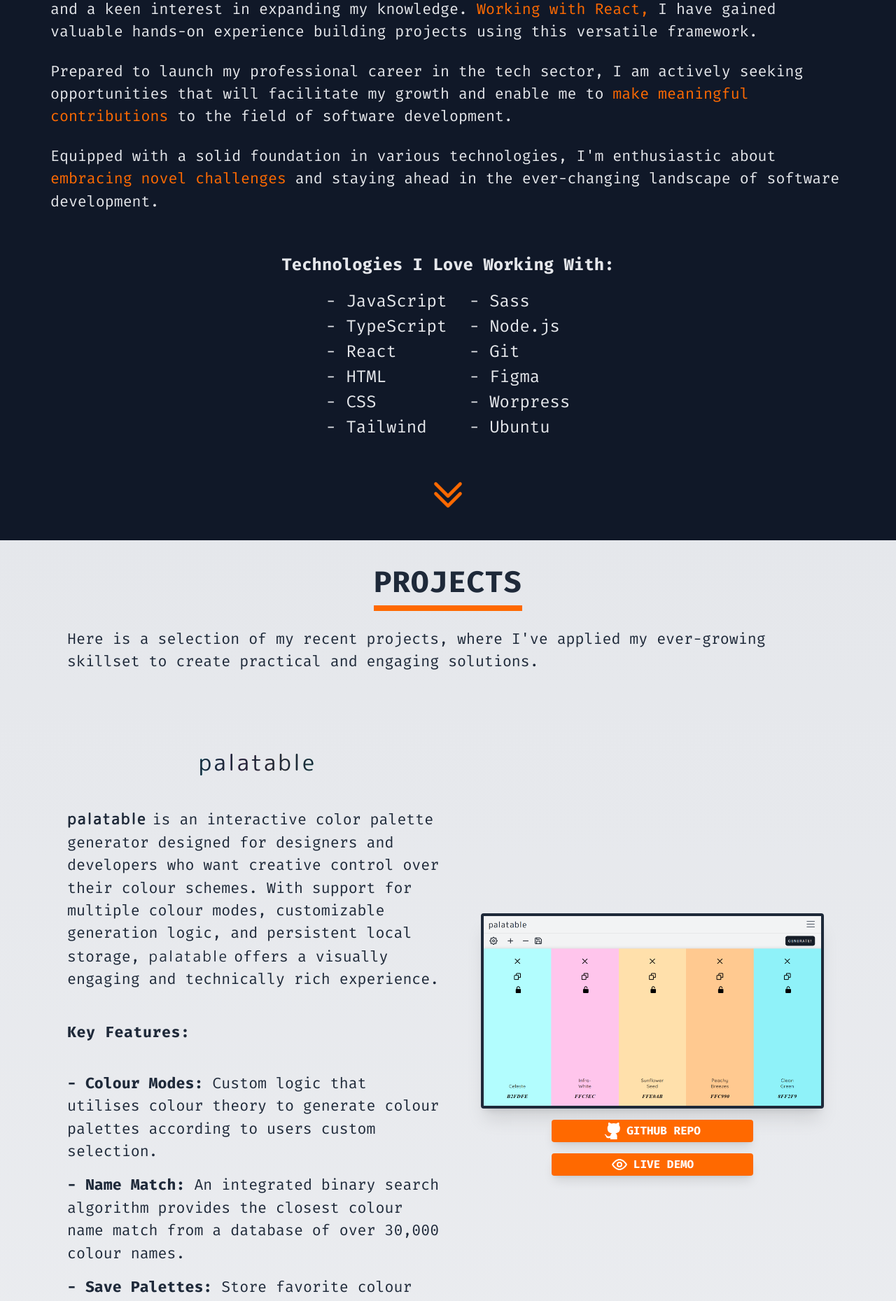
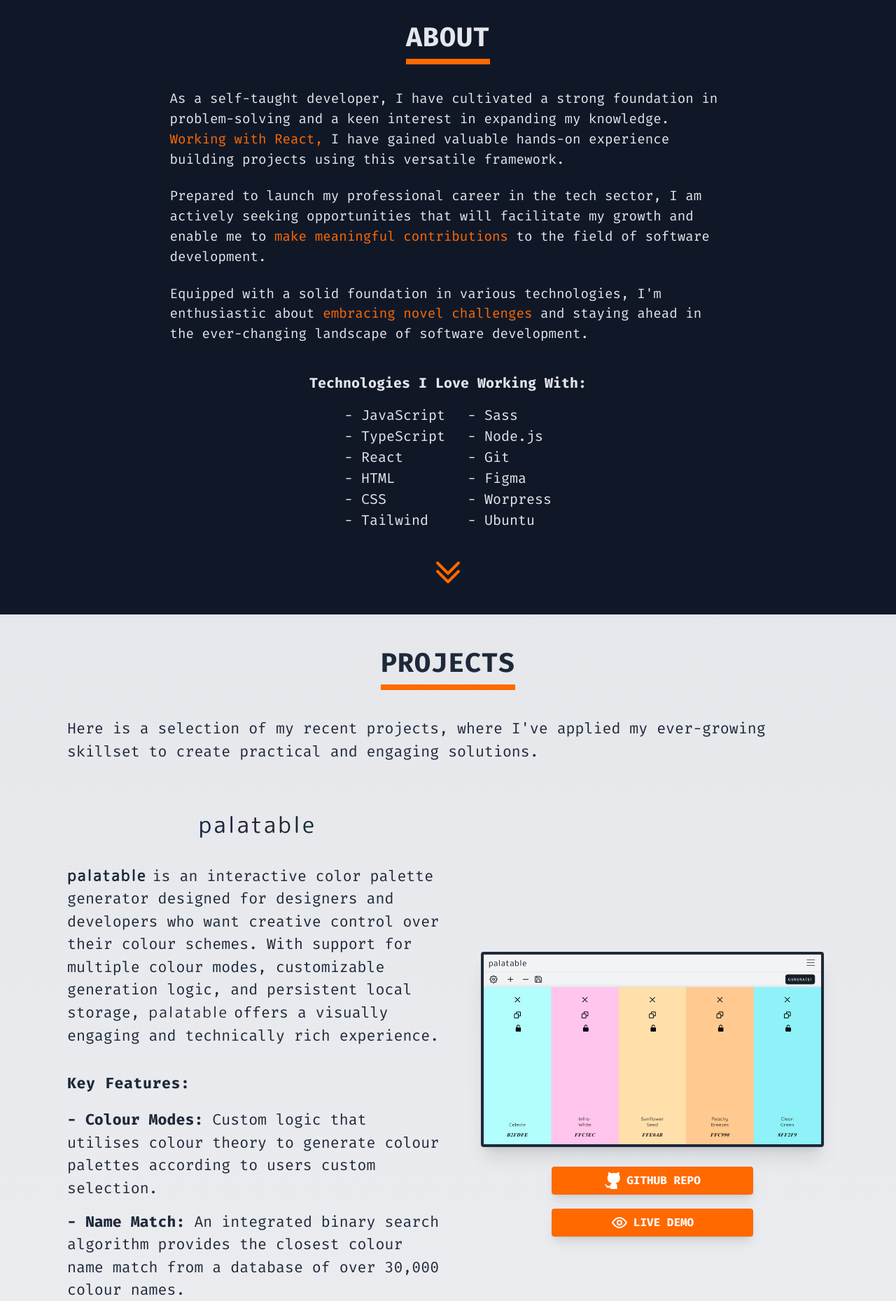
Before and after one commit to maxkatilius/mk-portfolio, a React (Vite) app: page / in a window 1280 px wide. Shown: the part 820-2679 px from the top of the page at 70% size. Built offline with nearby package versions, Linux system fonts and the light colour scheme.

Commit message:
design tweaks

```diff
--- a/src/App.tsx
+++ b/src/App.tsx
@@ -6,7 +6,7 @@ import Home from './pages/Home'
 function App() {
 
   return (
-    <div className='min-h-dvh min-w-dvw flex flex-col bg-white font-[Fira_Mono]'>
+    <div className='min-h-svh min-w-svw flex flex-col bg-white font-[Fira_Mono]'>
       <Header />
       <Home />
       <Footer />
--- a/src/assets/svgFunctions/Down.tsx
+++ b/src/assets/svgFunctions/Down.tsx
@@ -10,7 +10,7 @@ const Down = ({ color }: Props) => {
             stroke="currentColor"
             strokeWidth="2"
             viewBox="0 0 24 24"
-            className={`h-6 w-6 sm:h-8 sm:w-8 md:h-9 md:w-9 lg:h-10 lg:w-10 xl:h-14 xl:w-14 cursor-pointer animate-bounce ${color}`}
+            className={`h-6 w-6 sm:h-8 sm:w-8 md:h-9 md:w-9 lg:h-10 lg:w-10 xl:h-12 xl:w-12 2xl:h-16 2xl:w-16 cursor-pointer animate-bounce ${color}`}
         >
             <path
                 strokeLinecap="round"
--- a/src/components/About.tsx
+++ b/src/components/About.tsx
@@ -6,16 +6,16 @@ const About = () => {
             id="about"
             className="
                 sm:relative p-8 sm:px-14 lg:px-18
-                min-h-[calc(100vh-5rem)] sm:h-full flex flex-col justify-between gap-12 sm:gap-14 lg:gap-18 xl:gap-14
+                min-h-[calc(100vh-5rem)] flex flex-col justify-between gap-12 sm:gap-14 lg:gap-18 xl:gap-10 2xl:gap-12
                 bg-gray-900 text-gray-200
                 scroll-mt-[5rem]
         ">
-            <h2 className="mb-2 mx-auto lg:mt-2">
-                <span className="border-b-8 border-orange-500 pb-2 text-center text-2xl md:text-[2rem] xl:text-[2.65rem] font-semibold tracking-wide">
+            <h2 className="mb-2 mx-auto lg:mt-2 xl:mt-4">
+                <span className="border-b-8 border-orange-500 pb-2 text-center text-2xl md:text-[2rem] xl:text-[2.4rem] font-semibold tracking-wide">
                     ABOUT
                 </span>
             </h2>
-            <div className="flex flex-col items-center gap-6 text-[0.95rem] sm:text-[1.05rem] md:text-[1.1rem] lg:text-[1.2rem] xl:text-[1.35rem]">
+            <div className="flex flex-col items-center gap-6 text-[0.95rem] sm:text-[1.05rem] md:text-[1.1rem] lg:text-[1.2rem] xl:text-[1.2rem] xl:max-w-[70%] xl:m-auto">
                 <p>
                     As a self-taught developer, I have cultivated a strong
                     foundation in problem-solving and a keen interest in
@@ -43,7 +43,7 @@ const About = () => {
                     development.
                 </p>
             </div>
-            <div className="flex flex-col md:items-center gap-4 sm:text-[1.1rem] md:text-[1.2rem] lg:text-[1.25rem] xl:text-[1.5rem]">
+            <div className="flex flex-col md:items-center gap-4 sm:text-[1.1rem] md:text-[1.2rem] lg:text-[1.25rem] xl:text-[1.25rem]">
                 <h3 className="font-semibold">
                     Technologies I Love Working With:
                 </h3>
--- a/src/components/Footer.tsx
+++ b/src/components/Footer.tsx
@@ -7,8 +7,8 @@ const Footer = () => {
       className="
         flex items-center justify-center gap-[0.5rem]
         p-[1.6em] 2xl:p-[1.3em]
-        text-[0.8rem] sm:text-[1.2rem] lg:text-[1.4rem] 2xl:text-[1.5rem] tracking-wide text-center dark:text-white
-      dark:bg-gray-900"
+        text-[0.8rem] sm:text-[1.2rem] lg:text-[1.4rem] 2xl:text-[1.5rem] tracking-wide text-center text-white
+      bg-gray-900"
     >
       <p>
         max.katilius@gmail.com
--- a/src/components/Hero.tsx
+++ b/src/components/Hero.tsx
@@ -6,7 +6,7 @@ const Hero = () => {
         <section
             id="hero"
             className="
-                min-h-[calc(100vh-5rem)] sm:min-h-full
+                min-h-[calc(100vh-5rem)]
                 sm:relative flex flex-col sm:flex-row sm:justify-between items-center sm:items-stretch xl:gap-8
                 pt-8 pb-4 px-10 sm:pb-14 md:px-14 xl:px-20
         ">
--- a/src/components/Projects.tsx
+++ b/src/components/Projects.tsx
@@ -1,9 +1,8 @@
 import Eye from "../assets/svgFunctions/Eye"
 import GitHub from "../assets/svgFunctions/GitHub"
 import Palatable from "../assets/palatable.png"
+import Crocodile from "../assets/crocodile.png"
 import Clockwise from "../assets/clockwise.png"
-import Crocodile from "../assets/crocodile.png"
-
 
 const Projects = () => {
 
@@ -16,10 +15,10 @@ const Projects = () => {
                 bg-gradient-to-b from-gray-200 to-gray-100 text-gray-800
                 scroll-mt-[5rem]
         ">
-            <div className="flex flex-col items-center gap-4 xl:gap-24">
-                <div className="flex flex-col gap-7 mb-2">
-                    <h2 className="mb-2 2xl:mb-4 mx-auto lg:mt-2">
-                        <span className="border-b-8 border-orange-500 pb-2 text-center text-2xl md:text-[2rem] xl:text-[2.65rem] font-semibold tracking-wide">
+            <div className="flex flex-col items-center gap-4 xl:gap-16">
+                <div className="flex flex-col gap-7">
+                    <h2 className="mb-2 xl:mb-6 mx-auto lg:mt-2 xl:mt-5">
+                        <span className="border-b-8 border-orange-500 pb-2 text-center text-2xl md:text-[2rem] xl:text-[2.4rem] font-semibold tracking-wide">
                             PROJECTS
                         </span>
                     </h2>
@@ -30,7 +29,7 @@ const Projects = () => {
                     </p>
                 </div>
                 <div className="flex items-start justify-center gap-10">
-                    <div className="flex flex-col gap-4 xl:gap-10 xl:w-1/2 md:text-[1.2rem] lg:text-[1.2rem] xl:text-[1.35rem]">
+                    <div className="flex flex-col gap-4 xl:gap-8 xl:w-1/2 md:text-[1.2rem] lg:text-[1.2rem] xl:text-[1.35rem]">
                         <h3 className="text-center font-bold text-[1.5rem] md:text-[1.8rem] lg:text-[1.9rem] xl:text-[2rem]">
                         <a
                             href="https://palatable.netlify.app/"
@@ -38,10 +37,10 @@ const Projects = () => {
                             target="_blank"
                             className="relative group inline-block font-['M_PLUS_Rounded_1c'] font-[400] tracking-widest transition-colors duration-300"
                         >
-                            <span className="relative z-10 bg-[linear-gradient(to_right,_#00C8D8,_#ED5FC2,_#EFAD72,_#44EAC9)] bg-clip-text hover:text-transparent transition-all duration-500 ease-in-out">
+                            <span className="relative z-10 bg-[linear-gradient(to_right,_#257DD0,_#ED5FC2,_#EFAD72,_#22C3A3)] bg-clip-text hover:text-transparent transition-all duration-500 ease-in-out">
                                 palatable
                             </span>
-                            <span className="absolute -bottom-1 left-0 h-1 w-0 bg-[linear-gradient(to_right,_#00C8D8,_#ED5FC2,_#EFAD72,_#44EAC9)] transition-all duration-700 ease-in-out group-hover:w-full"></span>
+                            <span className="absolute -bottom-1 left-0 h-1 w-0 bg-[linear-gradient(to_right,_#257DD0,_#ED5FC2,_#EFAD72,_#22C3A3)] transition-all duration-700 ease-in-out group-hover:w-full"></span>
                         </a>
                         </h3>
                         <div className="group overflow-hidden rounded border-4 xl:hidden">
@@ -53,7 +52,7 @@ const Projects = () => {
                                 <img
                                     src={Palatable}
                                     alt=""
-                                    className="transition-all duration-1000 ease-in-out group-hover:scale-125"
+                                    className="transition-all duration-1000 ease-in-out group-hover:scale-110"
                                 />
                             </a>
                         </div>
@@ -63,7 +62,7 @@ const Projects = () => {
                             target="_blank"
                             className="xl:hidden"
                         >
-                            <div className="flex items-center justify-center gap-2 px-2 py-1 bg-orange-500 font-bold text-white rounded shadow-lg hover:bg-orange-400">
+                            <div className="flex items-center justify-center gap-2 px-2 py-2 bg-orange-500 font-bold text-white rounded shadow-lg hover:bg-orange-400">
                                 <GitHub className="h-6 w-6" />
                                 <p>GITHUB REPO</p>
                             </div>
@@ -74,7 +73,7 @@ const Projects = () => {
                             target="_blank"
                             className="xl:hidden"
                         >
-                            <div className="flex items-center justify-center gap-2 px-2 py-1 bg-orange-500 font-bold text-white rounded shadow-lg hover:bg-orange-400">
+                            <div className="flex items-center justify-center gap-2 px-2 py-2 bg-orange-500 font-bold text-white rounded shadow-lg hover:bg-orange-400">
                                 <Eye className="h-6 w-6" />
                                 <p>LIVE DEMO</p>
                             </div>
@@ -87,7 +86,7 @@ const Projects = () => {
                             and persistent local storage, <span className="font-['M_PLUS_Rounded_1c'] tracking-widest">palatable </span>
                             offers a visually engaging and technically rich experience.
                         </p>
-                        <p className="mt-1">
+                        <p className="mt-1 xl:-mb-3">
                             <span className="tracking-wide font-semibold">Key Features:</span>
                         </p>
                         <ul className="flex flex-col gap-4">
@@ -115,7 +114,7 @@ const Projects = () => {
                         </ul>
                         <hr className="mt-2 lg:mt-4 border-4 border-orange-500 text-orange-500 xl:hidden" />
                     </div>
-                    <div className="hidden w-[45%] xl:flex flex-col items-center gap-4 m-auto">
+                    <div className="hidden w-[45%] xl:flex flex-col items-center gap-5 m-auto">
                         <div className="group overflow-hidden rounded border-4 shadow-xl">
                             <a
                                 href="https://palatable.netlify.app/"
@@ -125,7 +124,7 @@ const Projects = () => {
                                 <img
                                     src={Palatable}
                                     alt=""
-                                    className="transition-all duration-1000 ease-in-out group-hover:scale-125"
+                                    className="transition-all duration-1000 ease-in-out group-hover:scale-110"
                                 />
                             </a>
                         </div>
@@ -135,7 +134,7 @@ const Projects = () => {
                             target="_blank"
                             className="w-72"
                         >
-                            <div className="flex items-center justify-center gap-2 px-2 py-1 bg-orange-500 font-bold text-white rounded shadow-lg hover:bg-orange-400">
+                            <div className="flex items-center justify-center gap-2 px-2 py-2 mt-2 bg-orange-500 font-bold text-white rounded shadow-lg hover:bg-orange-400">
                                 <GitHub className="h-6 w-6" />
                                 <p>GITHUB REPO</p>
                             </div>
@@ -146,16 +145,16 @@ const Projects = () => {
                             target="_blank"
                             className="w-72"
                         >
-                            <div className="flex items-center justify-center gap-2 px-2 py-1 bg-orange-500 font-bold text-white rounded shadow-lg hover:bg-orange-400">
+                            <div className="flex items-center justify-center gap-2 px-2 py-2 bg-orange-500 font-bold text-white rounded shadow-lg hover:bg-orange-400">
                                 <Eye className="h-6 w-6" />
                                 <p>LIVE DEMO</p>
                             </div>
                         </a>
                     </div>
                 </div>
-                <hr className="hidden xl:block w-full border-4 border-orange-500" />
+                <hr className="hidden xl:block w-full border-4 border-orange-500 -mb-4" />
                 <div className="flex items-start justify-center gap-10">
-                    <div className="flex flex-col gap-4 xl:w-1/2 xl:gap-10 md:text-[1.2rem] lg:text-[1.2rem] xl:text-[1.35rem]">
+                    <div className="flex flex-col gap-4 xl:w-1/2 xl:gap-8 md:text-[1.2rem] lg:text-[1.2rem] xl:text-[1.35rem]">
                         <h3 className="text-center font-bold text-[1.5rem] md:text-[1.8rem] lg:text-[1.9rem] xl:text-[2rem] py-1">
                         <a
                                 href="https://clockwise-mk.netlify.app/"
@@ -178,7 +177,7 @@ const Projects = () => {
                                 <img
                                     src={Clockwise}
                                     alt=""
-                                    className="transition-all duration-1000 ease-in-out group-hover:scale-125"
+                                    className="transition-all duration-1000 ease-in-out group-hover:scale-110"
                                 />
                             </a>
                         </div>
@@ -188,7 +187,7 @@ const Projects = () => {
                             target="_blank"
                             className="xl:hidden"
                         >
-                            <div className="flex items-center justify-center gap-2 px-2 py-1 bg-orange-500 font-bold text-white rounded shadow-lg hover:bg-orange-400">
+                            <div className="flex items-center justify-center gap-2 px-2 py-2 bg-orange-500 font-bold text-white rounded shadow-lg hover:bg-orange-400">
                                 <GitHub className="h-6 w-6" />
                                 <p>GITHUB REPO</p>
                             </div>
@@ -199,7 +198,7 @@ const Projects = () => {
                             target="_blank"
                             className="xl:hidden"
                         >
-                            <div className="flex items-center justify-center gap-2 px-2 py-1 bg-orange-500 font-bold text-white rounded shadow-lg hover:bg-orange-400">
+                            <div className="flex items-center justify-center gap-2 px-2 py-2 bg-orange-500 font-bold text-white rounded shadow-lg hover:bg-orange-400">
                                 <Eye className="h-6 w-6" />
                                 <p>LIVE DEMO</p>
                             </div>
@@ -214,7 +213,7 @@ const Projects = () => {
                             provides a streamlined solution for managing time across time
                             zones — anytime, anywhere.
                         </p>
-                        <p className="mt-1">
+                        <p className="mt-1 xl:-mb-3">
                             <span className="tracking-wide font-semibold">Key Features:</span>
                         </p>
                         <ul className="flex flex-col gap-4">
@@ -237,7 +236,7 @@ const Projects = () => {
                         </ul>
                         <hr className="mt-2 lg:mt-4 border-4 border-orange-500 text-orange-500 xl:hidden" />
                     </div>
-                    <div className="hidden w-[45%] xl:flex flex-col items-center gap-4 m-auto">
+                    <div className="hidden w-[45%] xl:flex flex-col items-center gap-5 m-auto">
                         <div className="group overflow-hidden rounded border-4 shadow-xl">
                             <a
                                 href="https://clockwise-mk.netlify.app/"
@@ -247,7 +246,7 @@ const Projects = () => {
                                 <img
                                     src={Clockwise}
                                     alt=""
-                                    className="transition-all duration-1000 ease-in-out group-hover:scale-125"
+                                    className="transition-all duration-1000 ease-in-out group-hover:scale-110"
                                 />
                             </a>
                         </div>
@@ -257,7 +256,7 @@ const Projects = () => {
                             target="_blank"
                             className="w-72"
                         >
-                            <div className="flex items-center justify-center gap-2 px-2 py-1 bg-orange-500 font-bold text-white rounded shadow-lg hover:bg-orange-400">
+                            <div className="flex items-center justify-center gap-2 px-2 py-2 mt-2 bg-orange-500 font-bold text-white rounded shadow-lg hover:bg-orange-400">
                                 <GitHub className="h-6 w-6" />
                                 <p>GITHUB REPO</p>
                             </div>
@@ -268,16 +267,16 @@ const Projects = () => {
                             target="_blank"
                             className="w-72"
                         >
-                            <div className="flex items-center justify-center gap-2 px-2 py-1 bg-orange-500 font-bold text-white rounded shadow-lg hover:bg-orange-400">
+                            <div className="flex items-center justify-center gap-2 px-2 py-2 bg-orange-500 font-bold text-white rounded shadow-lg hover:bg-orange-400">
                                 <Eye className="h-6 w-6" />
                                 <p>LIVE DEMO</p>
                             </div>
                         </a>
                     </div>
                 </div>
-                <hr className="hidden xl:block w-full border-4 border-orange-500" />
+                <hr className="hidden xl:block w-full border-4 border-orange-500 -mb-4" />
                 <div className="mb-10 flex items-start justify-center gap-10">
-                    <div className="flex flex-col gap-4 xl:gap-10 xl:w-1/2 md:text-[1.2rem] lg:text-[1.2rem] xl:text-[1.35rem]">
+                    <div className="flex flex-col gap-4 xl:gap--8 xl:w-1/2 md:text-[1.2rem] lg:text-[1.2rem] xl:text-[1.35rem]">
                         <h3 className="text-center font-[500] text-[1.5rem] md:text-[1.8rem] lg:text-[1.9rem] xl:text-[2rem] tracking-wide py-1">
                             <a
                                 href="https://crocodile-mk.netlify.app/"
@@ -287,6 +286,7 @@ const Projects = () => {
                             >
                                 CROCODILE
                                 <span className="absolute -bottom-1 left-0 h-1 w-0 bg-[#0B6E4F] transition-all duration-600 ease-in-out group-hover:w-full"></span>
+                                <span className="absolute -top-1 left-0 h-1 w-0 bg-[#0B6E4F] transition-all duration-600 ease-in-out group-hover:w-full"></span>
                             </a>
                         </h3>
                         <div className="group overflow-hidden rounded border-4 xl:hidden">
@@ -298,7 +298,7 @@ const Projects = () => {
                                 <img
                                     src={Crocodile}
                                     alt=""
-                                    className="transition-all duration-1000 ease-in-out group-hover:scale-125"
+                                    className="transition-all duration-1000 ease-in-out group-hover:scale-110"
                                 />
                             </a>
                         </div>
@@ -308,7 +308,7 @@ const Projects = () => {
                             target="_blank"
                             className="xl:hidden"
                         >
-                            <div className="flex items-center justify-center gap-2 px-2 py-1 bg-orange-500 font-bold text-white rounded shadow-lg hover:bg-orange-400">
+                            <div className="flex items-center justify-center gap-2 px-2 py-2 bg-orange-500 font-bold text-white rounded shadow-lg hover:bg-orange-400">
                                 <GitHub className="h-6 w-6" />
                                 <p>GITHUB REPO</p>
                             </div>
@@ -319,7 +319,7 @@ const Projects = () => {
                             target="_blank"
                             className="xl:hidden"
                         >
-                            <div className="flex items-center justify-center gap-2 px-2 py-1 bg-orange-500 font-bold text-white rounded shadow-lg hover:bg-orange-400">
+                            <div className="flex items-center justify-center gap-2 px-2 py-2 bg-orange-500 font-bold text-white rounded shadow-lg hover:bg-orange-400">
                                 <Eye className="h-6 w-6" />
                                 <p>LIVE DEMO</p>
                             </div>
@@ -332,7 +332,7 @@ const Projects = () => {
                             with live animations, and simulates a seamless e-commerce experience
                             through a modern front-end and a robust back-end architecture.
                         </p>
-                        <p>
+                        <p className="xl:-mb-3">
                             <span className="font-[Quicksand] font-[500] tracking-widest">CROCODILE</span> is a{" "}
                             <span className="font-bold text-orange-500">
                                 full-stack project
@@ -366,7 +366,7 @@ const Projects = () => {
                             </li>
                         </ul>
                     </div>
-                    <div className="hidden w-[45%] xl:flex flex-col items-center gap-4 m-auto">
+                    <div className="hidden w-[45%] xl:flex flex-col items-center gap-5 m-auto">
                         <div className="group overflow-hidden rounded border-4 shadow-xl">
                             <a
                                 href="https://crocodile-mk.netlify.app/"
@@ -376,7 +376,7 @@ const Projects = () => {
                                 <img
                                     src={Crocodile}
                                     alt=""
-                                    className="transition-all duration-1000 ease-in-out group-hover:scale-125"
+                                    className="transition-all duration-1000 ease-in-out group-hover:scale-110"
                                 />
                             </a>
                         </div>
@@ -386,7 +386,7 @@ const Projects = () => {
                             target="_blank"
                             className="w-72"
                         >
-                            <div className="flex items-center justify-center gap-2 px-2 py-1 bg-orange-500 font-bold text-white rounded shadow-lg hover:bg-orange-400">
+                            <div className="flex items-center justify-center gap-2 px-2 py-2 mt-2 bg-orange-500 font-bold text-white rounded shadow-lg hover:bg-orange-400">
                                 <GitHub className="h-6 w-6" />
                                 <p>GITHUB REPO</p>
                             </div>
@@ -397,7 +397,7 @@ const Projects = () => {
                             target="_blank"
                             className="w-72"
                         >
-                            <div className="flex items-center justify-center gap-2 px-2 py-1 bg-orange-500 font-bold text-white rounded shadow-lg hover:bg-orange-400">
+                            <div className="flex items-center justify-center gap-2 px-2 py-2 bg-orange-500 font-bold text-white rounded shadow-lg hover:bg-orange-400">
                                 <Eye className="h-6 w-6" />
                                 <p>LIVE DEMO</p>
                             </div>
```
Also changed, not shown: src/assets/clockwise.png.
